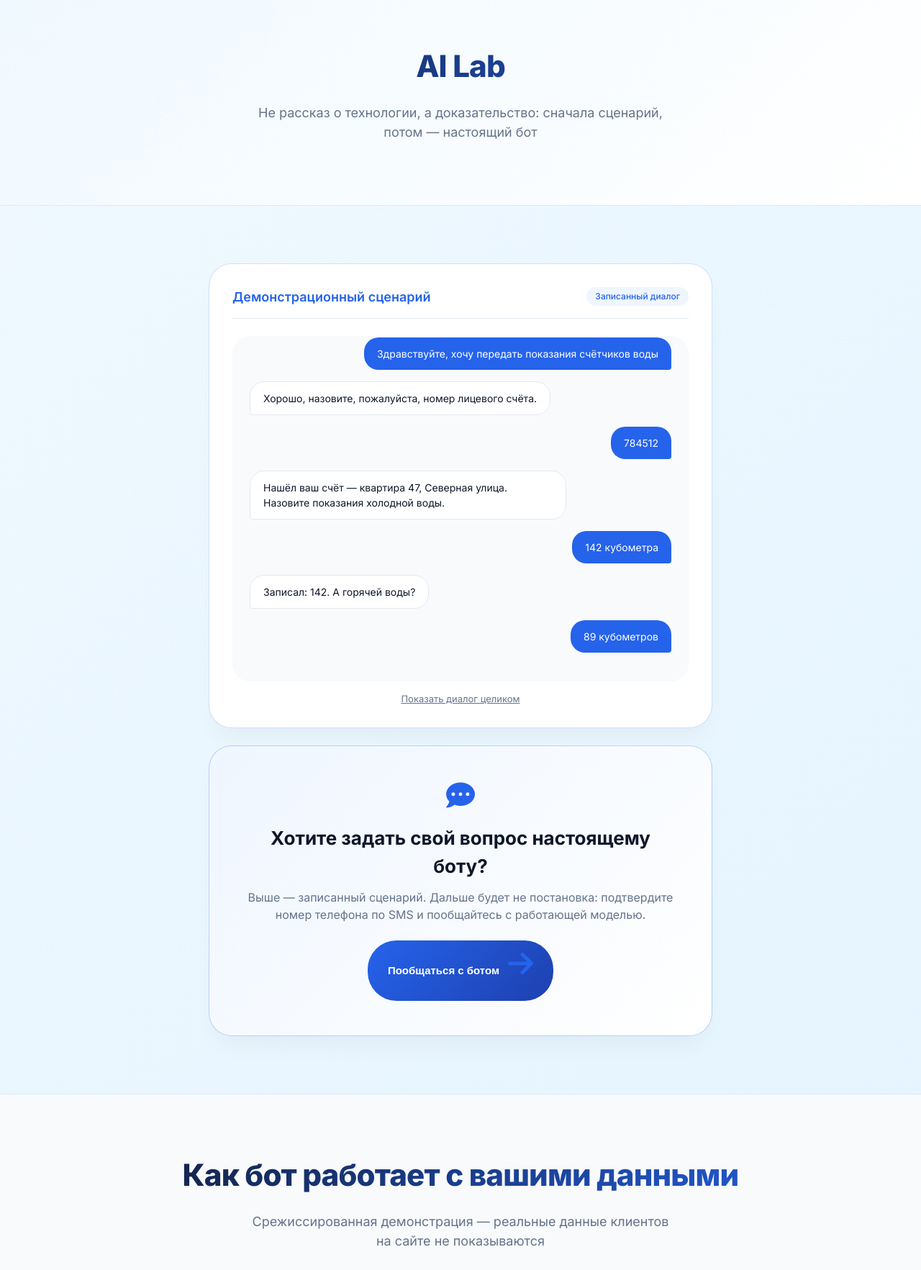
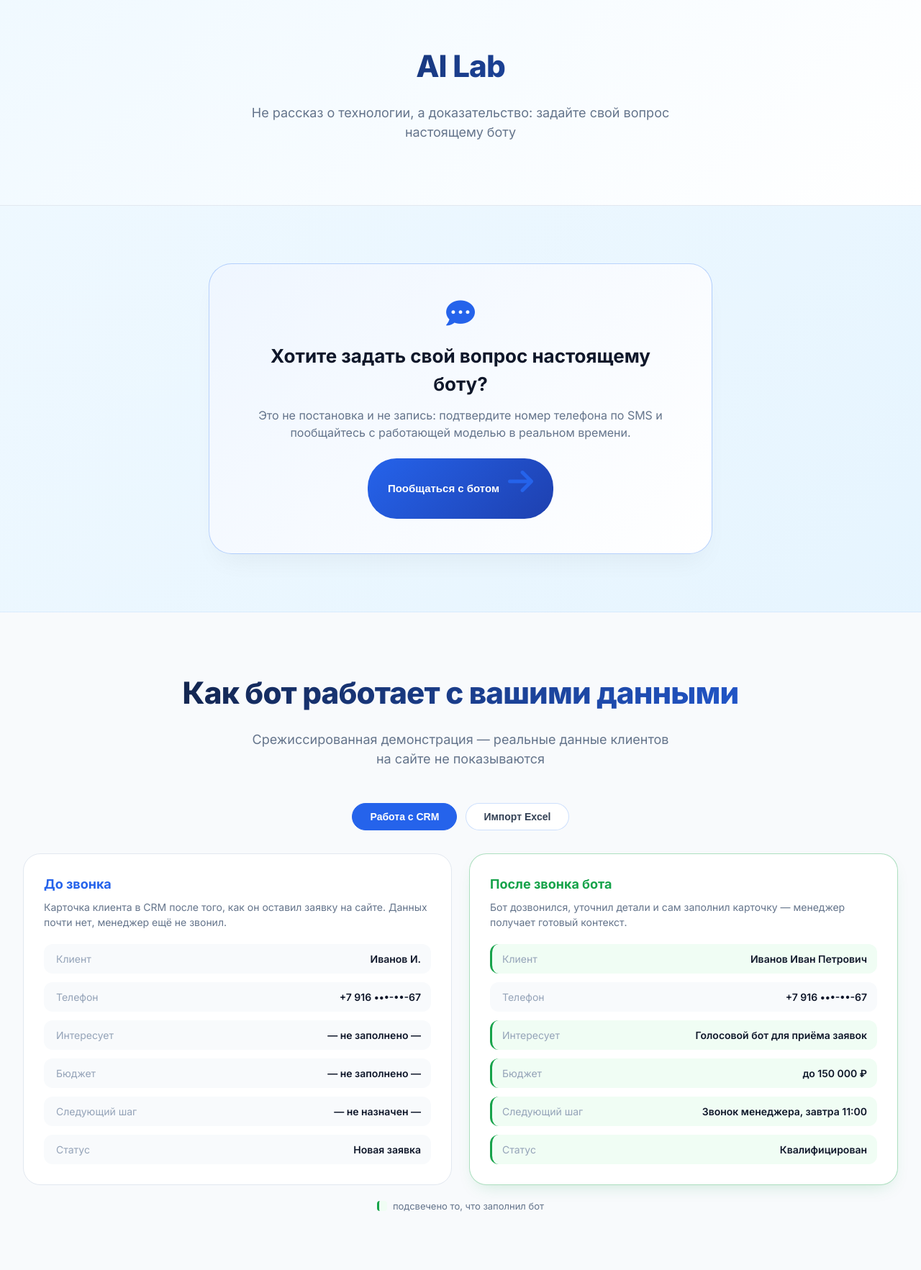
Before and after one commit to krupa1007gl/rkgroup_site, a Django app: page /ailab/ in a window 1280 px wide. Shown: the part 118-1883 px from the top of the page at 72% size. Run offline with Django 5.2, Linux system fonts and the light colour scheme; data comes from the database, SQL or seed files in the repository.

Commit message:
AI Lab: убрать записанный сценарий, приглашение стало первым экраном
Удалено состояние state-scenario целиком: блок «Демонстрационный
сценарий / Записанный диалог», контейнер scenario-chat, загрузка
urls.scenario, appendLine, таймеры проигрывания и кнопка пропуска,
а также связанный CSS (#state-scenario .mockup-chat, .ailab-skip-btn).
Ссылка на эндпоинт сценария убрана из AILAB_URLS.

Теперь страница сразу открывается приглашением пообщаться с ботом,
дальше без изменений: SMS-верификация → живой бот (заглушка «скоро
запустится» с формой уведомления). Голосовой вариант бота не
добавлялся — остаётся один текущий текстовый флоу.

Сам эндпоинт /ailab/scenario/ и фикстура не удалены — они больше не
используются фронтендом, но остаются рабочей частью API.

```diff
--- a/rkgroup_site/static/css/ailab.css
+++ b/rkgroup_site/static/css/ailab.css
@@ -13,28 +13,6 @@
     display: block;
 }
 
-#state-scenario .mockup-chat {
-    min-height: 320px;
-    max-height: 480px;
-    overflow-y: auto;
-}
-
-.ailab-skip-btn {
-    display: block;
-    margin: 16px auto 0;
-    background: none;
-    border: none;
-    color: #64748b;
-    font-family: inherit;
-    font-size: 13px;
-    text-decoration: underline;
-    cursor: pointer;
-}
-
-.ailab-skip-btn:hover {
-    color: #2563eb;
-}
-
 .ailab-invite-card,
 .ailab-verify-card {
     background: white;
@@ -46,7 +24,6 @@
 }
 
 .ailab-invite-card {
-    margin-top: 24px;
     background: linear-gradient(135deg, #eff6ff, #ffffff);
     border-color: rgba(59, 130, 246, 0.35);
 }
--- a/rkgroup_site/static/js/pages/ailab.js
+++ b/rkgroup_site/static/js/pages/ailab.js
@@ -1,4 +1,4 @@
-// static/js/pages/ailab.js — состояния страницы AI Lab (сценарий → приглашение → верификация → живой бот) + демо-вкладки CRM/Excel
+// static/js/pages/ailab.js — состояния страницы AI Lab (приглашение → SMS-верификация → живой бот) + демо-вкладки CRM/Excel
 
 document.addEventListener('DOMContentLoaded', function() {
     const urls = window.AILAB_URLS || {};
@@ -35,61 +35,7 @@ document.addEventListener('DOMContentLoaded', function() {
         });
     }
 
-    // ===== Состояние 1: автопроигрываемый сценарий =====
-    // Приглашение (состояние 2) видно сразу под сценарием, а не заменяет его
-    // через полминуты — иначе ядро страницы (живой бот и верификация)
-    // недостижимо, пока не досмотришь весь диалог.
-    const chatBox = document.getElementById('scenario-chat');
-    const skipBtn = document.getElementById('btn-skip-scenario');
-
-    if (chatBox && urls.scenario) {
-        // Темп проигрывания: тайминги из сценария сжимаются, чтобы диалог
-        // читался живо, а не тянулся полминуты.
-        const SPEED = 0.45;
-        let scenarioTimers = [];
-
-        function appendLine(line) {
-            const msg = document.createElement('div');
-            msg.className = 'chat-message ' + (line.speaker === 'bot' ? 'ai' : 'user');
-            const bubble = document.createElement('div');
-            bubble.className = 'chat-bubble ' + (line.speaker === 'bot' ? 'ai' : 'user');
-            bubble.textContent = line.text;
-            msg.appendChild(bubble);
-            chatBox.appendChild(msg);
-            chatBox.scrollTop = chatBox.scrollHeight;
-        }
-
-        fetch(urls.scenario)
-            .then(function(r) { return r.json(); })
-            .then(function(data) {
-                const lines = data.lines || [];
-
-                lines.forEach(function(line, idx) {
-                    const timer = setTimeout(function() {
-                        appendLine(line);
-                        if (idx === lines.length - 1 && skipBtn) {
-                            skipBtn.style.display = 'none';
-                        }
-                    }, (line.delay_ms || 0) * SPEED);
-                    scenarioTimers.push(timer);
-                });
-
-                if (skipBtn) {
-                    skipBtn.addEventListener('click', function() {
-                        scenarioTimers.forEach(clearTimeout);
-                        scenarioTimers = [];
-                        chatBox.innerHTML = '';
-                        lines.forEach(appendLine);
-                        skipBtn.style.display = 'none';
-                    });
-                }
-            })
-            .catch(function() {
-                chatBox.textContent = 'Не удалось загрузить сценарий.';
-            });
-    }
-
-    // ===== Состояние 2 → 3a =====
+    // ===== Состояние 1 (приглашение) → 2 (ввод телефона) =====
     const btnStartVerify = document.getElementById('btn-start-verify');
     if (btnStartVerify) {
         btnStartVerify.addEventListener('click', function() {
--- a/rkgroup_site/templates/ailab/ailab.html
+++ b/rkgroup_site/templates/ailab/ailab.html
@@ -12,7 +12,7 @@
 <section class="page-hero">
     <div class="container">
         <h1 class="section-title">AI Lab</h1>
-        <p class="section-subtitle">Не рассказ о технологии, а доказательство: сначала сценарий, потом — настоящий бот</p>
+        <p class="section-subtitle">Не рассказ о технологии, а доказательство: задайте свой вопрос настоящему боту</p>
     </div>
 </section>
 
@@ -20,22 +20,13 @@
     <div class="container">
         <div class="ailab-stage">
 
-            <!-- Состояния 1 и 2: сценарий проигрывается, приглашение видно сразу под ним -->
-            <div id="state-scenario" class="ailab-panel is-active">
-                <div class="ui-mockup">
-                    <div class="mockup-header">
-                        <span class="mockup-title">Демонстрационный сценарий</span>
-                        <span class="mockup-badge">Записанный диалог</span>
-                    </div>
-                    <div class="mockup-chat" id="scenario-chat"></div>
-                    <button type="button" class="ailab-skip-btn" id="btn-skip-scenario">Показать диалог целиком</button>
-                </div>
-
+            <!-- Состояние 1: приглашение — первый экран страницы -->
+            <div id="state-invite" class="ailab-panel is-active">
                 <div class="ailab-invite-card" id="invite-card">
                     <i class="fas fa-comment-dots"></i>
                     <h2>Хотите задать свой вопрос настоящему боту?</h2>
-                    <p>Выше — записанный сценарий. Дальше будет не постановка: подтвердите номер телефона по SMS и пообщайтесь с работающей моделью.</p>
-                    <button type="button" class="btn" id="btn-start-verify">Пообщаться с ботом <i class="fas fa-arrow-right"></i></button>
+                    <p>Это не постановка и не запись: подтвердите номер телефона по SMS и пообщайтесь с работающей моделью в реальном времени.</p>
+                    <button type="button" class="btn js-magnetic" id="btn-start-verify">Пообщаться с ботом <i class="fas fa-arrow-right"></i></button>
                 </div>
             </div>
 
@@ -119,7 +110,6 @@
 {% block extra_js %}
 <script>
 window.AILAB_URLS = {
-    scenario: "{% url 'ailab:scenario' %}",
     verifyStart: "{% url 'ailab:verify_start' %}",
     verifyConfirm: "{% url 'ailab:verify_confirm' %}",
     botStatus: "{% url 'ailab:bot_status' %}",
```
